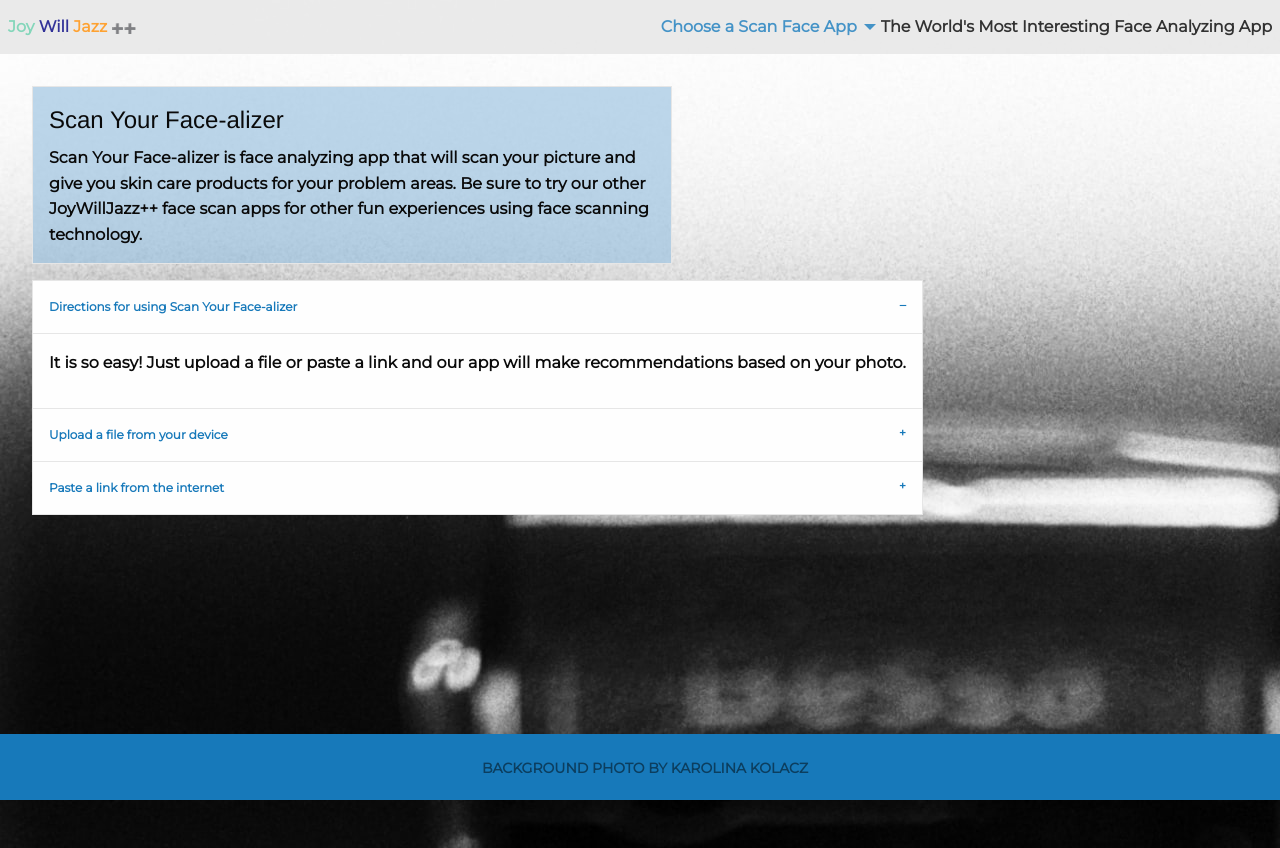
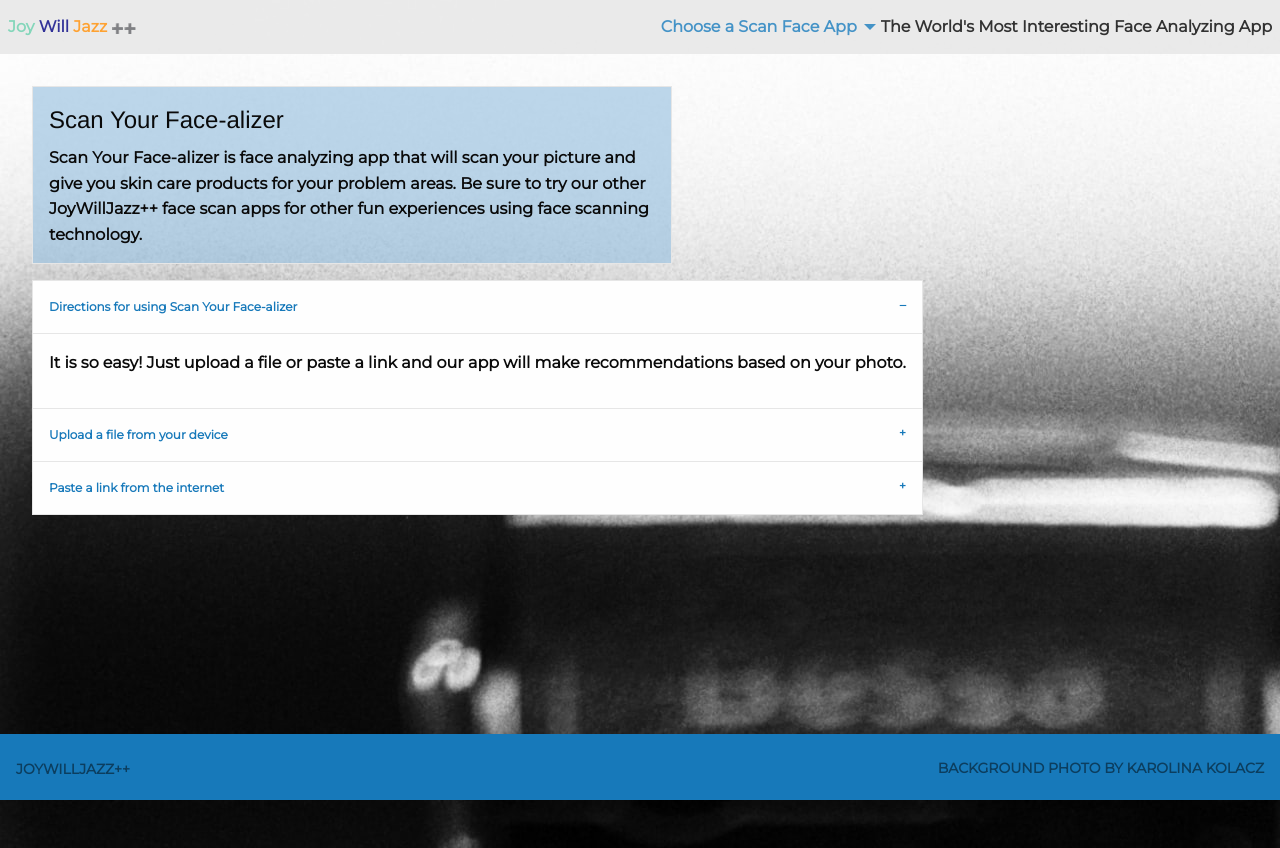
Before and after one commit to wjutterback/JoyWillJazzPlusPlus, a plain HTML site: page index.html in a window 1280 px wide. Shown: the top 848 px of the page. Drawn offline with nearby package versions, Linux system fonts and the light colour scheme.

Commit message:
footer left, name in footer

```diff
--- a/assets/css/style.css
+++ b/assets/css/style.css
@@ -101,7 +101,7 @@ margin-left: 2rem ;
   -webkit-flex: 1 1 auto;
   -ms-flex: 1 1 auto;
   flex: 1 1 auto;
-  text-align: center;
+  text-align: right;
   color: #0c3e5f;
   text-transform: uppercase;
   font-size: 0.8125rem;
@@ -129,6 +129,16 @@ margin-left: 2rem ;
   color: #0c3e5f;
 }
 
+.footer-text.center{
+
+  display: flex;
+  align-items: center;
+  justify-content: center;
+  text-align: center;
+  margin: 1rem;
+  text-transform: uppercase;
+}
+
 #body-1 {
   background-image: url("../img/background.jpg");
 }
--- a/index.html
+++ b/index.html
@@ -129,11 +129,13 @@
   <!-- Footer -->
 
   <footer class="mobile-bottom-bar">
+    <span class="footer-text center">JoyWillJazz++</span>
     <a href="https://unsplash.com/@mshfoto?utm_source=unsplash&amp;utm_medium=referral&amp;utm_content=creditCopyText"
       class="footer-link">
       <i class="fa fa-sign-out"></i>
-      <span class='footer-text'>Background Photo by Karolina Kolacz </span>
-    </a>
+    <span class='footer-text'>Background Photo by Karolina Kolacz </span></a>
+
+
 
   </footer>
 
```
Also changed, not shown: Clooney.html (+1 -0 lines).
